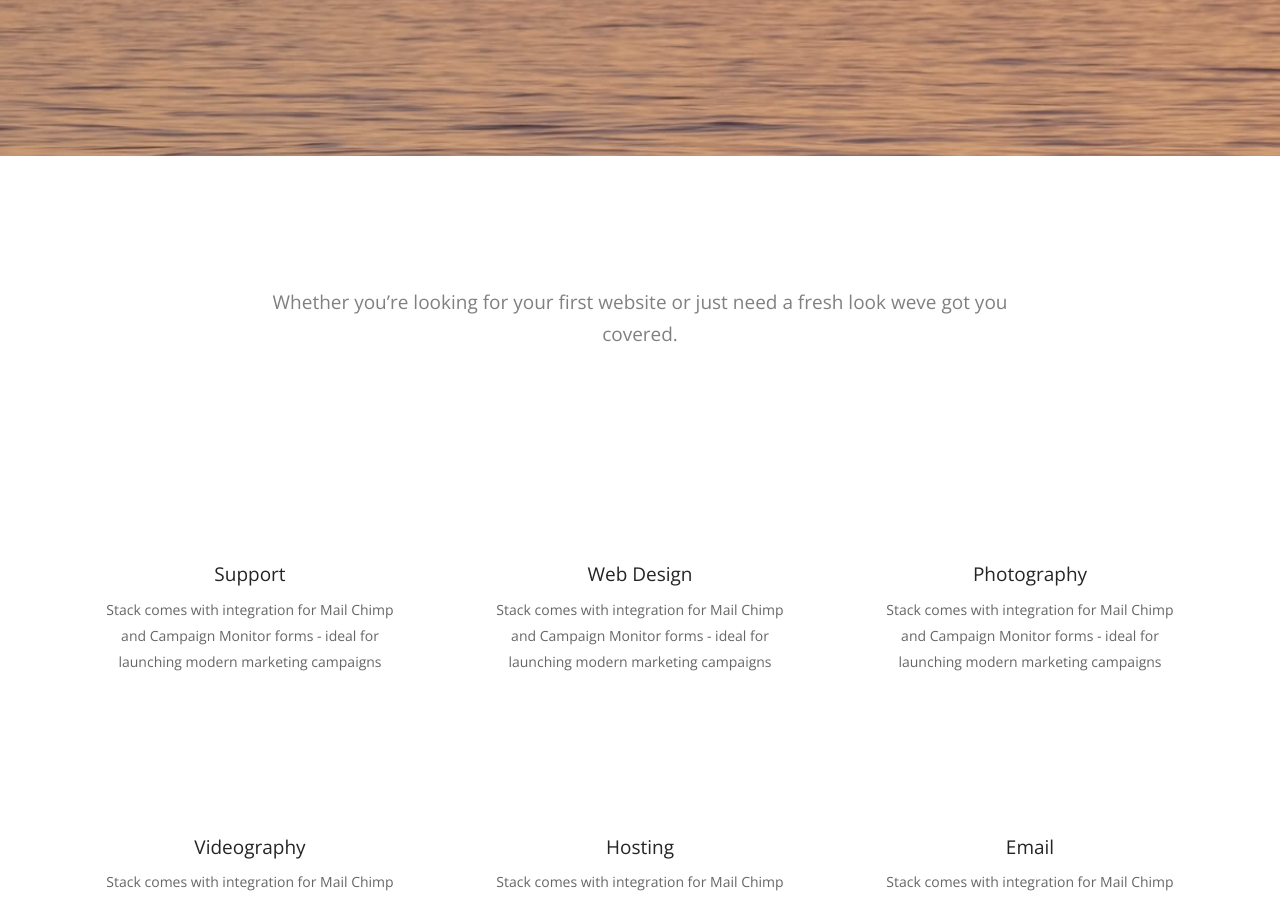
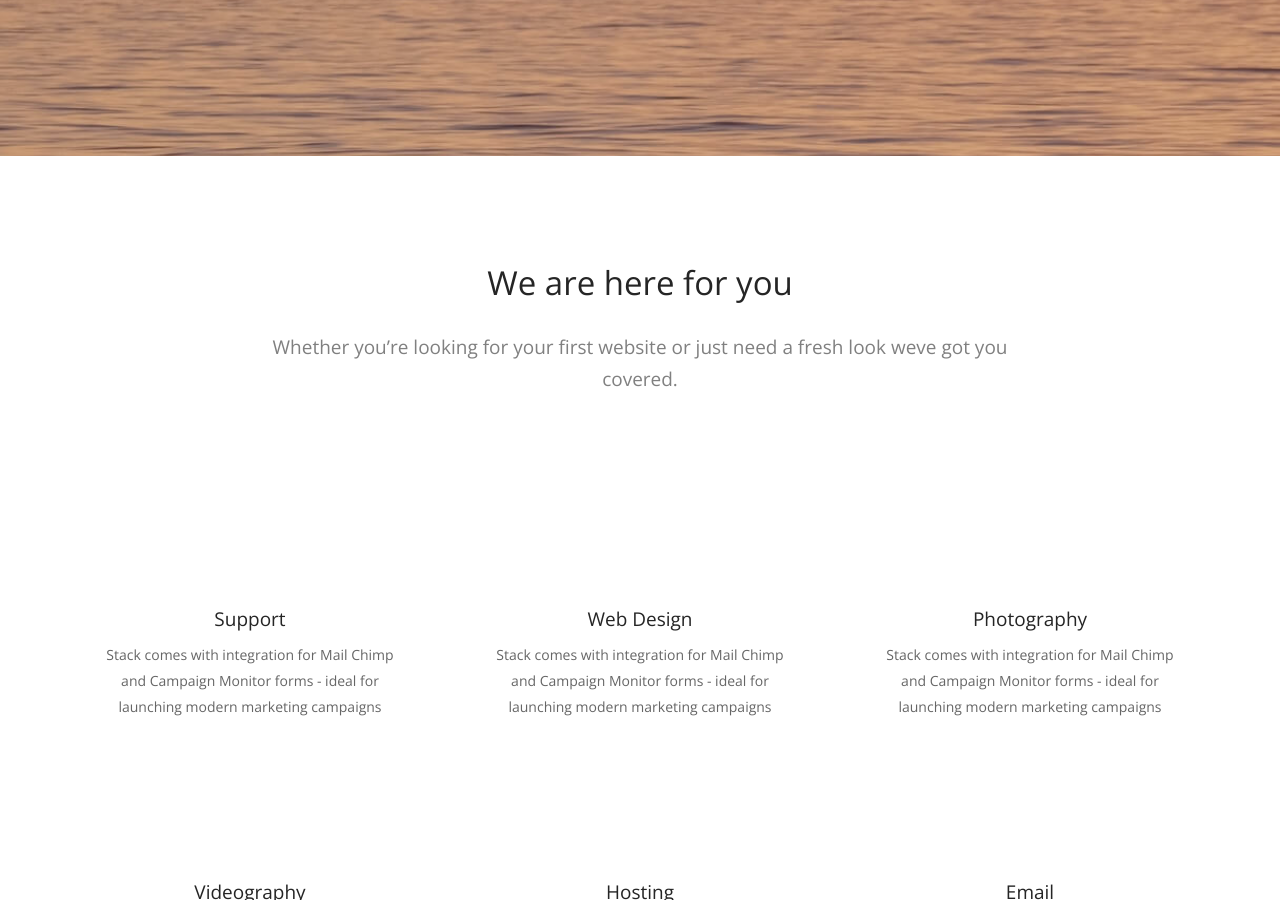
Before and after one commit to WoollyAlly/WoollyAllyTest, a Jekyll site: the page built from index.html, in a window 1280 px wide and 900 px high, scrolled down 744 px. Built offline with Jekyll 4.4.1, drawn with Linux system fonts in a browser that asks for light colours; some web fonts are replaced.

Commit message:
Updated '_includes/about.html' via CloudCannon

```diff
--- a/_includes/about.html
+++ b/_includes/about.html
@@ -2,7 +2,7 @@
     <div class="container">
         <div class="row">
             <div class="col-sm-10 col-sm-offset-1 col-md-8 col-md-offset-2">
-                <h2 class="editable"></h2>
+                <h2 class="editable">We are here for you</h2>
                 <p class="lead editable">
                     Whether you’re looking for your first website or just need a fresh look weve got you covered.
                 </p>
```
